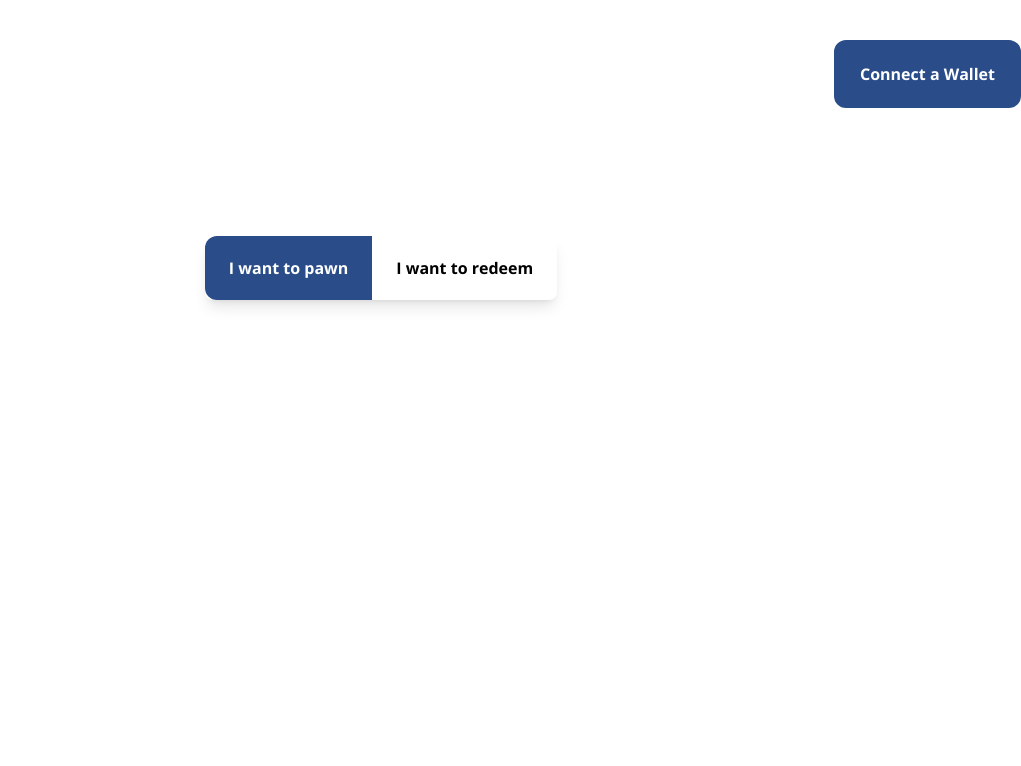
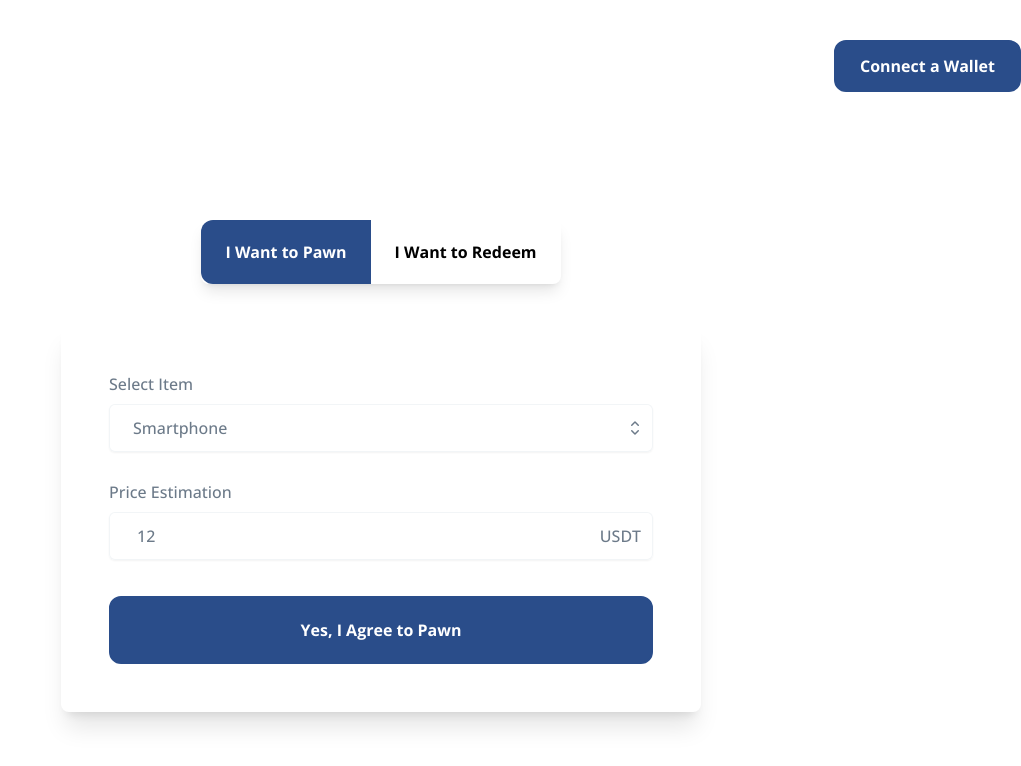
Before and after one commit to Bahamut10/decentralize-pawnshop, a Next.js app: page / in a window 1280 px wide. Shown: the top 766 px of the page, without its empty margins (259-1280 px from the left). Built offline with nearby package versions, Linux system fonts and the light colour scheme.

Commit message:
feat: input and select along with Form component

```diff
--- a/package.json
+++ b/package.json
@@ -9,6 +9,8 @@
     "lint": "next lint"
   },
   "dependencies": {
+    "@headlessui/react": "^2.2.0",
+    "@heroicons/react": "^2.1.5",
     "clsx": "^2.1.1",
     "next": "15.0.3",
     "react": "19.0.0-rc-66855b96-20241106",
--- a/src/app/(landing)/ConnectWallet.tsx
+++ b/src/app/(landing)/ConnectWallet.tsx
@@ -3,7 +3,7 @@ import { BUTTON_SIZES, BUTTON_VARIANTS } from '@/components/Button/enum';
 
 export default function ConnectWallet() {
   return (
-    <Button variant={BUTTON_VARIANTS.PRIMARY} size={BUTTON_SIZES.MD}>
+    <Button variant={BUTTON_VARIANTS.PRIMARY} size={BUTTON_SIZES.SM}>
       Connect a Wallet
     </Button>
   );
--- a/src/app/(landing)/Form.tsx
+++ b/src/app/(landing)/Form.tsx
@@ -1,25 +1,60 @@
-export default function Form() {
+import Button from '@/components/Button';
+import { BUTTON_SIZES, BUTTON_VARIANTS } from '@/components/Button/enum';
+import Input from '@/components/Input';
+import Select from '@/components/Select';
+import { useMemo } from 'react';
+import { PAWN, REDEEM } from './page';
+
+type FormProps = {
+  active: typeof PAWN | typeof REDEEM;
+};
+
+function PawnForm() {
+  const _menuItem = useMemo(() => ['Smartphone', 'Gold', 'Car', 'Laptop'], []);
+
   return (
-    <div className="shadow-lg rounded-lg">
-      <form className="flex gap-3">
-        <div className="mb-4"></div>
-        <div className="mb-6">
-          <label
-            className="block text-gray-700 text-sm font-bold mb-2"
-            htmlFor="password"
-          >
-            Password
-          </label>
-          <input
-            className="shadow appearance-none border border-red-500 rounded w-full py-2 px-3 text-gray-700 mb-3 leading-tight focus:outline-none focus:shadow-outline"
-            id="password"
-            type="password"
-            placeholder="******************"
-          />
-          <p className="text-red-500 text-xs italic">
-            Please choose a password.
-          </p>
-        </div>
+    <>
+      <div className="mb-4">
+        <Select label="Select Item" menuItem={_menuItem} />
+      </div>
+      <div className="mb-6">
+        <Input label="Price Estimation" currency="USDT" value={12} readOnly />
+      </div>
+      <Button variant={BUTTON_VARIANTS.PRIMARY} size={BUTTON_SIZES.MD}>
+        Yes, I Agree to Pawn
+      </Button>
+    </>
+  );
+}
+
+function RedeemForm() {
+  return (
+    <>
+      <div className="mb-4">
+        <Input
+          label="TXN ID"
+          value="0x987493218749021387492013847"
+          placeholder="Input Your Transaction ID"
+        />
+      </div>
+      <div className="mb-6">
+        <Input label="XYZ Token Sum" value={1200} currency="XYZ" readOnly />
+      </div>
+      <Button variant={BUTTON_VARIANTS.PRIMARY} size={BUTTON_SIZES.MD}>
+        Redeem
+      </Button>
+    </>
+  );
+}
+
+export default function Form(props) {
+  const { active } = props;
+
+  return (
+    <div className="w-full">
+      <form className="flex flex-col gap-3 shadow-xl rounded-lg w-1/2 p-12 mx-auto">
+        {active === PAWN && <PawnForm />}
+        {active === REDEEM && <RedeemForm />}
       </form>
     </div>
   );
--- a/src/app/(landing)/Tabs.tsx
+++ b/src/app/(landing)/Tabs.tsx
@@ -2,17 +2,23 @@
 
 import Button from '@/components/Button';
 import { BUTTON_SIZES, BUTTON_VARIANTS } from '@/components/Button/enum';
-import { useCallback, useState } from 'react';
+import { useCallback } from 'react';
+import { PAWN, REDEEM } from './page';
 
-const PAWN = 'PAWN';
-const REDEEM = 'REDEEM';
+type TabsProps = {
+  active: typeof PAWN | typeof REDEEM;
+  setActive: (key: typeof PAWN | typeof REDEEM) => void;
+};
 
-export default function Tabs() {
-  const [active, setActive] = useState(PAWN);
+export default function Tabs(props: TabsProps) {
+  const { active, setActive } = props;
 
-  const handleOnSwitchTab = useCallback((key: typeof PAWN | typeof REDEEM) => {
-    setActive(key);
-  }, []);
+  const handleOnSwitchTab = useCallback(
+    (key: typeof PAWN | typeof REDEEM) => {
+      setActive(key);
+    },
+    [setActive]
+  );
 
   return (
     <div className="flex shadow-lg rounded-lg">
@@ -24,7 +30,7 @@ export default function Tabs() {
           active === PAWN ? '!bg-main-blue text-white' : ''
         }`}
       >
-        I want to pawn
+        I Want to Pawn
       </Button>
       <Button
         variant={BUTTON_VARIANTS.GHOST}
@@ -34,7 +40,7 @@ export default function Tabs() {
           active === REDEEM ? '!bg-main-blue text-white' : ''
         }`}
       >
-        I want to redeem
+        I Want to Redeem
       </Button>
     </div>
   );
--- a/src/app/(landing)/page.tsx
+++ b/src/app/(landing)/page.tsx
@@ -1,14 +1,24 @@
+'use client';
+
+import { useState } from 'react';
 import ConnectWallet from './ConnectWallet';
+import Form from './Form';
 import Tabs from './Tabs';
 
+export const PAWN = 'PAWN';
+export const REDEEM = 'REDEEM';
+
 export default function LandingPage() {
+  const [active, setActive] = useState(PAWN);
+
   return (
     <div className="wrapper">
       <div className="flex justify-end">
         <ConnectWallet />
       </div>
       <div className="mt-32 flex flex-col gap-10 justify-center items-center">
-        <Tabs />
+        <Tabs active={active} setActive={setActive} />
+        <Form active={active} />
       </div>
     </div>
   );
--- /dev/null
+++ b/src/components/Input/index.tsx
@@ -0,0 +1,51 @@
+import clsx from 'clsx';
+
+type InputProps = {
+  label: string;
+  value?: string | number | readonly string[] | undefined;
+  placeholder?: string;
+  className?: string;
+  readOnly?: boolean;
+  currency?: string;
+  onChange?: () => void;
+};
+
+export default function Input(props: InputProps) {
+  const {
+    label,
+    value,
+    className,
+    placeholder = '0.00',
+    readOnly,
+    currency,
+    onChange,
+  } = props;
+
+  return (
+    <div>
+      <label className="block text-sm/6 font-medium text-stormy-gray">
+        {label}
+      </label>
+      <div className="relative mt-2 rounded-md shadow-sm">
+        <input
+          id="price"
+          name="price"
+          type="text"
+          placeholder={placeholder}
+          value={value}
+          readOnly={readOnly}
+          onChange={onChange}
+          className={clsx(
+            `block w-full rounded-md border-0 py-3 pl-7 pr-20 text-stormy-gray ring-1 ring-inset ring-cloudy-gray placeholder:text-cloudy-gray focus:ring-2 focus:ring-inset focus:ring-cloudy-gray focus-visible:outline-none sm:text-sm/6`,
+            className
+          )}
+        />
+        {currency && (
+          <div className="pointer-events-none absolute inset-y-0 right-3 flex items-center pl-3">
+            <span className="text-stormy-gray sm:text-sm">{currency}</span>
+          </div>
+        )}
+      </div>
+    </div>
+  );
+}
--- /dev/null
+++ b/src/components/Select/index.tsx
@@ -0,0 +1,60 @@
+'use client';
+
+import { useState } from 'react';
+import {
+  Label,
+  Listbox,
+  ListboxButton,
+  ListboxOption,
+  ListboxOptions,
+} from '@headlessui/react';
+import { CheckIcon, ChevronUpDownIcon } from '@heroicons/react/20/solid';
+
+type SelectProps = {
+  label: string;
+  className?: string;
+  menuItem: Array<string>;
+};
+
+export default function Select(props: SelectProps) {
+  const { label, menuItem = [] } = props;
+
+  const [selected, setSelected] = useState(menuItem[0]);
+
+  return (
+    <Listbox value={selected} onChange={setSelected}>
+      <Label className="block text-sm/6 font-medium text-stormy-gray">
+        {label}
+      </Label>
+      <div className="relative mt-2">
+        <ListboxButton className="relative w-full cursor-default rounded-md bg-white py-3 pl-3 pr-10 text-left text-stormy-gray shadow-sm ring-1 ring-inset ring-cloudy-gray focus:outline-none focus:ring-2 focus:ring-cloudy-gray sm:text-sm/6">
+          <span className="ml-3 block truncate">{selected}</span>
+          <span className="pointer-events-none absolute inset-y-0 right-0 ml-3 flex items-center pr-2">
+            <ChevronUpDownIcon
+              aria-hidden="true"
+              className="h-5 w-5 text-gray-400"
+            />
+          </span>
+        </ListboxButton>
+
+        <ListboxOptions
+          transition
+          className="absolute z-10 mt-1 max-h-56 w-full overflow-auto rounded-md bg-white py-1 text-base shadow-lg ring-1 ring-stormy-gray ring-opacity-5 focus:outline-none data-[closed]:data-[leave]:opacity-0 data-[leave]:transition data-[leave]:duration-100 data-[leave]:ease-in sm:text-sm"
+        >
+          {menuItem.map((item) => (
+            <ListboxOption
+              key={item}
+              value={item}
+              className="group relative cursor-default select-none py-2 pl-3 pr-9 text-stormy-gray data-[focus]:bg-cloudy-gray"
+            >
+              <span className="ml-3 block truncate">{item}</span>
+              <span className="absolute inset-y-0 right-0 flex items-center pr-4 text-stormy-gray [.group:not([data-selected])_&]:hidden">
+                <CheckIcon aria-hidden="true" className="h-5 w-5" />
+              </span>
+            </ListboxOption>
+          ))}
+        </ListboxOptions>
+      </div>
+    </Listbox>
+  );
+}
--- a/src/components/Text/index.tsx
+++ b/src/components/Text/index.tsx
@@ -7,18 +7,13 @@ type TextProps = {
   className?: string;
   style?: object;
   variant: TextVariants;
-  font?: 'space-mono' | 'work-sans';
 };
 
 export default function Text(props: TextProps) {
-  const { as, children, className, variant, font, ...restProps } = props;
+  const { as, children, className, variant, ...restProps } = props;
 
   const Element = as ?? variant.element;
-  const combinedClassName = clsx(
-    variant.className,
-    className,
-    font ? `font-${font}` : 'font-space-mono'
-  );
+  const combinedClassName = clsx(variant.className, className);
 
   return (
     <Element className={combinedClassName} {...restProps}>
```
Also changed, not shown: 1 other file (tests, documents, lock files or other folders).
